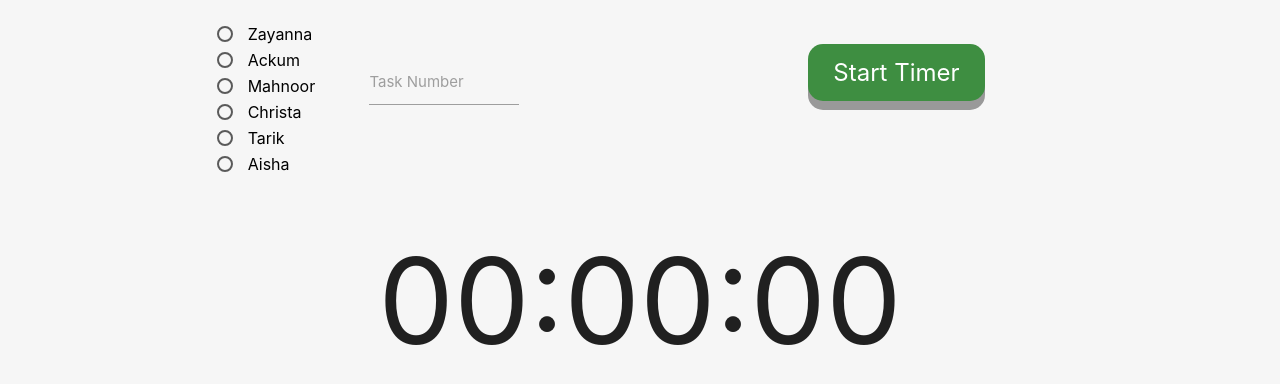
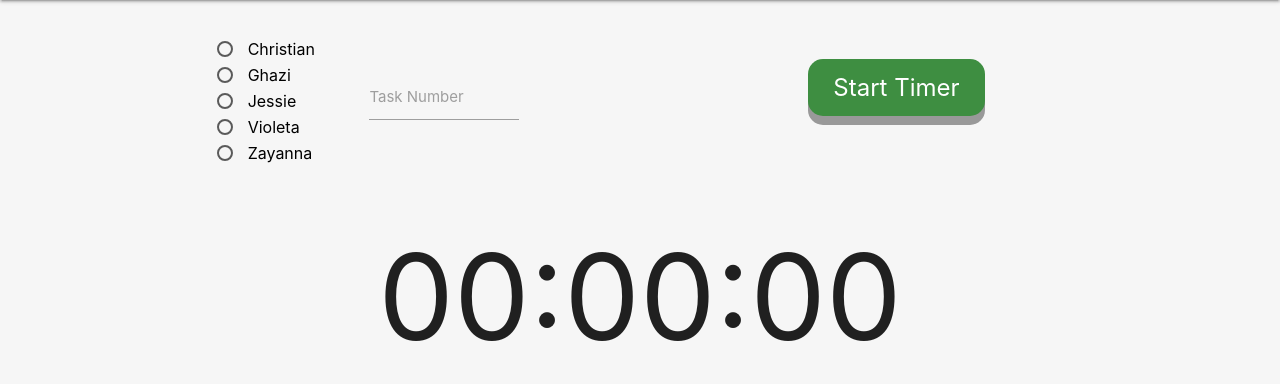
Before and after one commit to fran-fernan/Innovative-Endeavours-Task-Tracker, a PHP site: page / in a window 1280 px wide. Shown: the part 64-448 px from the top of the page. Run offline with PHP 8.4, Linux system fonts and the light colour scheme; data that the repository does not hold is empty.

Commit message:
changed names

```diff
--- a/index.php
+++ b/index.php
@@ -38,35 +38,34 @@
             </ul>
         </div>
     </nav>
+    <div style="line-height:100%;">
+        <br>
+    </div>
 
     <div id="tasks" class="tabcontent">
         <div class="container jobs row">
             <form action="submit-job.php" method="post">
                 <div class="input-field col s2">
                     <p><label>
-                            <input class="with-gap" name="name" type="radio" value="Zayanna" onclick="NameRequired()"
+                            <input class="with-gap" name="name" type="radio" value="Christian" onclick="NameRequired()"
                                 required />
-                            <span class="black-text" style="font-size:16px;">Zayanna</span>
+                            <span class="black-text" style="font-size:16px;">Christian</span>
                         </label></p>
                     <p><label>
-                            <input class="with-gap" name="name" type="radio" value="Ackum" onclick="NameRequired()" />
-                            <span class="black-text" style="font-size:16px;">Ackum</span>
+                            <input class="with-gap" name="name" type="radio" value="Ghazi" onclick="NameRequired()" />
+                            <span class="black-text" style="font-size:16px;">Ghazi</span>
                         </label></p>
                     <p><label>
-                            <input class="with-gap" name="name" type="radio" value="Mahnoor" onclick="NameRequired()" />
-                            <span class="black-text" style="font-size:16px;">Mahnoor</span>
+                            <input class="with-gap" name="name" type="radio" value="Jessie" onclick="NameRequired()" />
+                            <span class="black-text" style="font-size:16px;">Jessie</span>
                         </label></p>
                     <p><label>
-                            <input class="with-gap" name="name" type="radio" value="Christa" onclick="NameRequired()" />
-                            <span class="black-text" style="font-size:16px;">Christa</span>
+                            <input class="with-gap" name="name" type="radio" value="Violeta" onclick="NameRequired()" />
+                            <span class="black-text" style="font-size:16px;">Violeta</span>
                         </label></p>
                     <p><label>
-                            <input class="with-gap" name="name" type="radio" value="Tarik" onclick="NameRequired()" />
-                            <span class="black-text" style="font-size:16px;">Tarik</span>
-                        </label></p>
-                    <p><label>
-                            <input class="with-gap" name="name" type="radio" value="Aisha" onclick="NameRequired()" />
-                            <span class="black-text" style="font-size:16px;">Aisha</span>
+                            <input class="with-gap" name="name" type="radio" value="Zayanna" onclick="NameRequired()" />
+                            <span class="black-text" style="font-size:16px;">Zayanna</span>
                         </label></p>
                 </div>
                 <div class="input-field col s5">
@@ -86,7 +85,7 @@
 
                 </div>
                 <div class="col s12">
-                    <div style="line-height:200%;">
+                    <div style="line-height:250%;">
                         <br>
                     </div>
                     <center>
@@ -655,8 +654,6 @@
     });
     </script>
 
-
-
 </body>
 
 </html>
```
